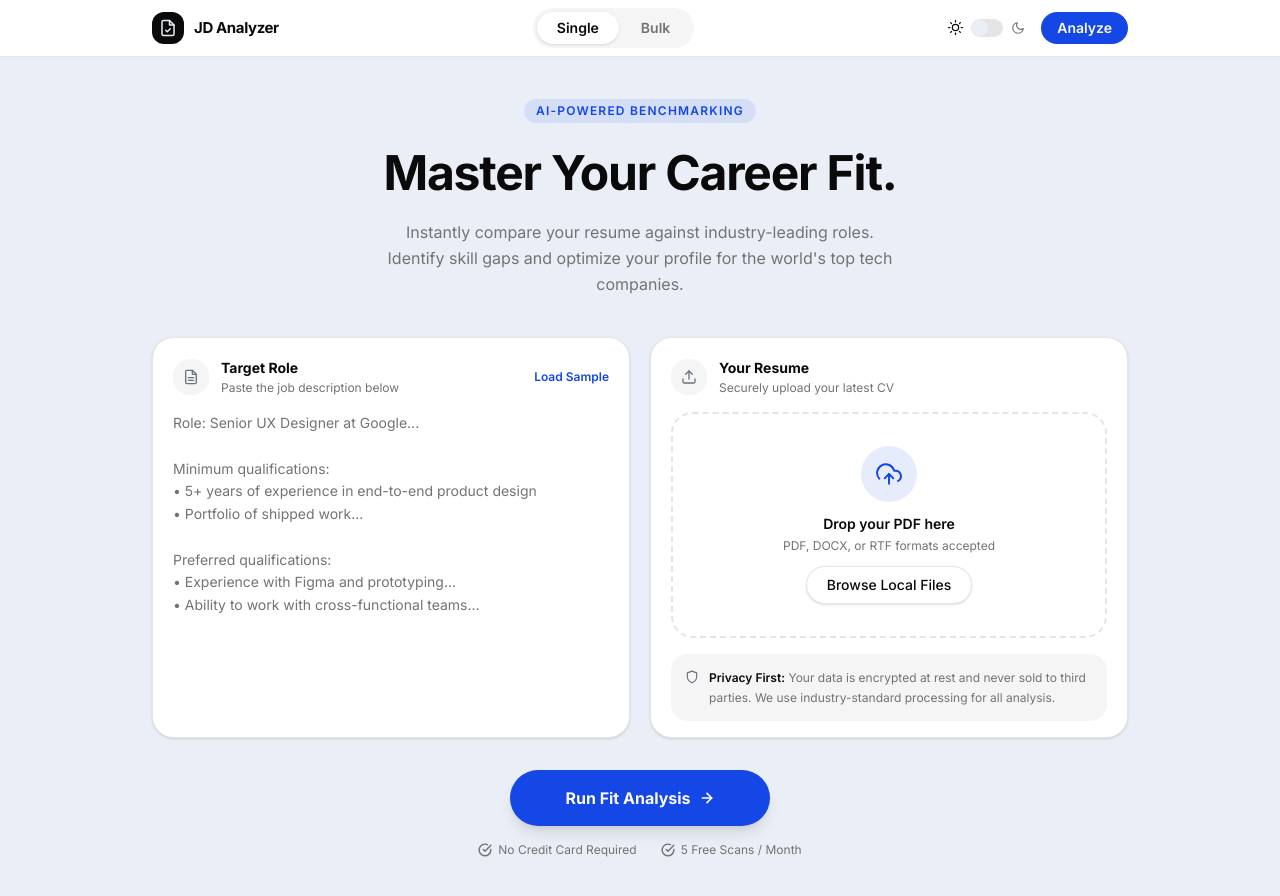
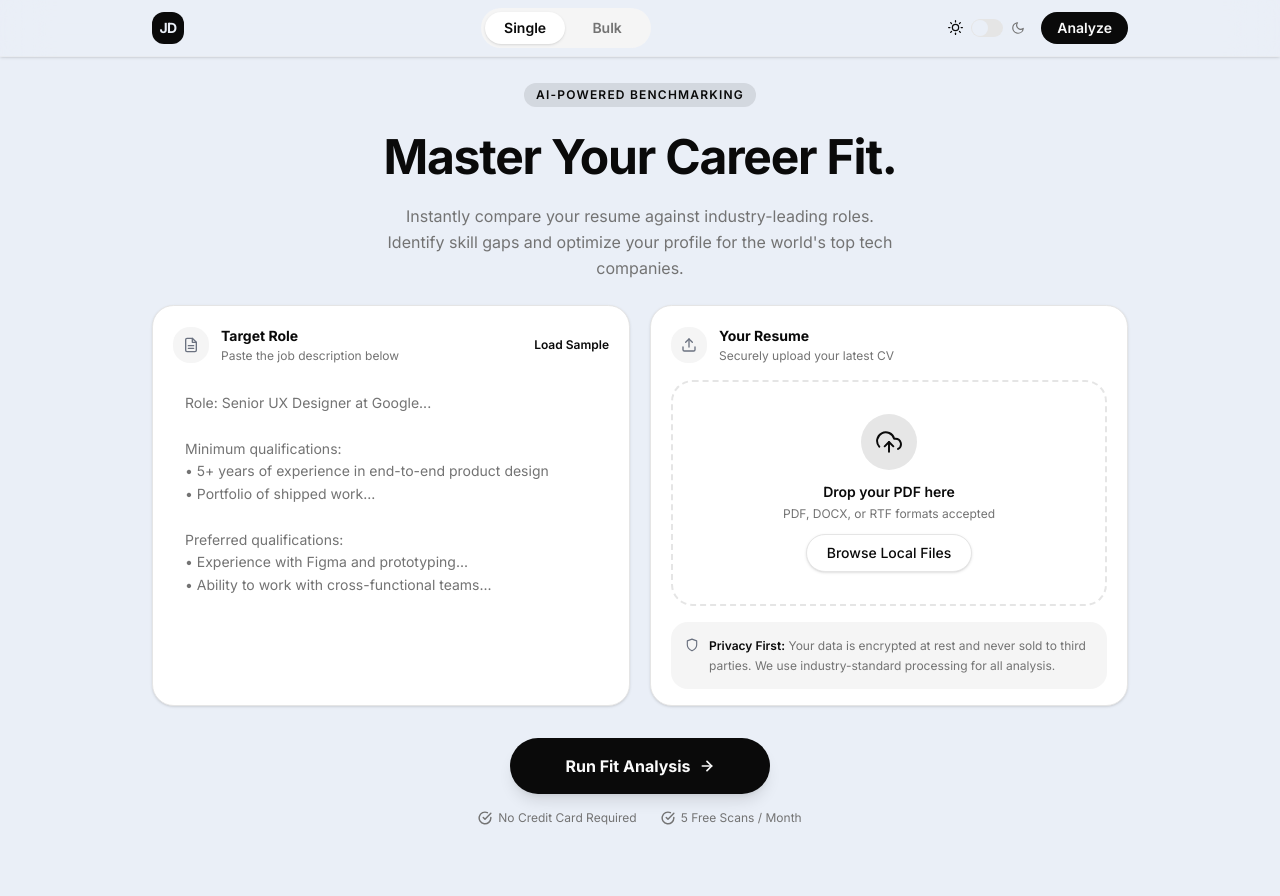
Before and after one commit to ayyoob-k-a/jd-analyzer, a Next.js app: page / in a window 1280 px wide. After the commit the page ends 850 px from the top, so only its background shows below. Built offline with nearby package versions, Linux system fonts and the light colour scheme; no server answers.

Commit message:
ui changed v1

```diff
--- a/app/globals.css
+++ b/app/globals.css
@@ -65,8 +65,8 @@
   --card-foreground: oklch(0.145 0 0);
   --popover: oklch(1 0 0);
   --popover-foreground: oklch(0.145 0 0);
-  --primary: oklch(0.488 0.243 264.376);  /* #2563EB brand blue        */
-  --primary-foreground: oklch(0.985 0 0);
+  --primary: oklch(0.145 0 0);            /* Minimalist black */
+  --primary-foreground: oklch(0.985 0 0); /* Minimalist white */
   --secondary: oklch(0.97 0 0);
   --secondary-foreground: oklch(0.205 0 0);
   --muted: oklch(0.97 0 0);
@@ -76,11 +76,11 @@
   --destructive: oklch(0.577 0.245 27.325);
   --border: oklch(0.922 0 0);
   --input: oklch(0.922 0 0);
-  --ring: oklch(0.488 0.243 264.376);
+  --ring: oklch(0.145 0 0);
   --radius: 0.75rem;
   --sidebar: oklch(0.985 0 0);
   --sidebar-foreground: oklch(0.145 0 0);
-  --sidebar-primary: oklch(0.488 0.243 264.376);
+  --sidebar-primary: oklch(0.145 0 0);
   --sidebar-primary-foreground: oklch(0.985 0 0);
   --sidebar-accent: oklch(0.97 0 0);
   --sidebar-accent-foreground: oklch(0.205 0 0);
@@ -96,8 +96,8 @@
   --card-foreground: oklch(0.92 0 0);
   --popover: oklch(0.2 0.015 264);
   --popover-foreground: oklch(0.92 0 0);
-  --primary: oklch(0.6 0.22 264.376);   /* lighter blue for dark mode  */
-  --primary-foreground: oklch(0.985 0 0);
+  --primary: oklch(0.985 0 0);          /* Minimalist white */
+  --primary-foreground: oklch(0.145 0 0); /* Minimalist black */
   --secondary: oklch(0.25 0.015 264);
   --secondary-foreground: oklch(0.92 0 0);
   --muted: oklch(0.25 0.015 264);
@@ -107,10 +107,10 @@
   --destructive: oklch(0.704 0.191 22.216);
   --border: oklch(1 0 0 / 10%);
   --input: oklch(1 0 0 / 12%);
-  --ring: oklch(0.6 0.22 264.376);
+  --ring: oklch(0.985 0 0);
   --sidebar: oklch(0.18 0.015 264);
   --sidebar-foreground: oklch(0.92 0 0);
-  --sidebar-primary: oklch(0.6 0.22 264.376);
+  --sidebar-primary: oklch(0.985 0 0);
   --sidebar-primary-foreground: oklch(0.985 0 0);
   --sidebar-accent: oklch(0.25 0.015 264);
   --sidebar-accent-foreground: oklch(0.92 0 0);
@@ -123,6 +123,9 @@
   * {
     @apply border-border outline-ring/50;
     box-sizing: border-box;
+    transition-property: color, background-color, border-color, text-decoration-color, fill, stroke;
+    transition-timing-function: cubic-bezier(0.4, 0, 0.2, 1);
+    transition-duration: 300ms;
   }
   html {
     font-family: 'Inter', sans-serif;
--- a/app/page.tsx
+++ b/app/page.tsx
@@ -1,7 +1,8 @@
 'use client';
 
-import { useRef, useState } from 'react';
+import { useRef, useState, useEffect } from 'react';
 import { useRouter } from 'next/navigation';
+import { motion, AnimatePresence } from 'framer-motion';
 import Navbar from '@/components/Navbar';
 import AnalyzeForm from '@/components/AnalyzeForm';
 import BulkForm from '@/components/BulkForm';
@@ -14,13 +15,14 @@ type AppView = 'form' | 'loading';
 export default function Home() {
   const [activeTab, setActiveTab] = useState<'single' | 'bulk'>('single');
   const [view, setView] = useState<AppView>('form');
+  const [showSplash, setShowSplash] = useState(true);
   const router = useRouter();
 
-  /**
-   * Navigation fires when BOTH conditions are true:
-   *   1. API returned and results saved  (resultReadyRef)
-   *   2. Loading animation finished      (animationDoneRef)
-   */
+  useEffect(() => {
+    const timer = setTimeout(() => setShowSplash(false), 1200);
+    return () => clearTimeout(timer);
+  }, []);
+
   const resultReadyRef = useRef(false);
   const animationDoneRef = useRef(false);
 
@@ -36,14 +38,12 @@ export default function Home() {
     setView('loading');
   };
 
-  /** Single mode — AnalyzeForm */
   const handleSuccess = (result: AnalysisResult) => {
     saveResult(result);
     resultReadyRef.current = true;
     tryNavigate();
   };
 
-  /** Bulk mode — BulkForm (multiple roles) */
   const handleBulkSuccess = (roles: AnalyzedRole[]) => {
     saveBulkResults(roles);
     resultReadyRef.current = true;
@@ -56,28 +56,83 @@ export default function Home() {
   };
 
   return (
-    <div className="min-h-screen bg-background">
-      {view === 'form' && (
+    <div className="min-h-screen bg-background overflow-hidden relative">
+      <AnimatePresence mode="wait">
+        {showSplash ? (
+          <motion.div
+            key="splash"
+            initial={{ opacity: 1 }}
+            exit={{ opacity: 0 }}
+            transition={{ duration: 0.5 }}
+            className="absolute inset-0 z-[100] flex items-center justify-center bg-background"
+          >
+            <motion.div
+              initial={{ scale: 0.9, opacity: 0 }}
+              animate={{ scale: 1, opacity: 1 }}
+              transition={{ duration: 0.5, ease: 'easeOut' }}
+              className="flex items-center gap-3"
+            >
+              <div className="w-12 h-12 rounded-xl flex items-center justify-center bg-foreground text-background shadow-lg font-black text-xl tracking-tighter">
+                JD
+              </div>
+              <h1 className="text-3xl font-bold text-foreground tracking-tight">Analyzer</h1>
+            </motion.div>
+          </motion.div>
+        ) : view === 'loading' ? (
+          <motion.div
+            key="loading"
+            initial={{ opacity: 0, scale: 0.98 }}
+            animate={{ opacity: 1, scale: 1 }}
+            exit={{ opacity: 0 }}
+            transition={{ duration: 0.4 }}
+            className="absolute inset-0 z-50 bg-background"
+          >
+            <LoadingScreen onComplete={handleAnimationComplete} />
+          </motion.div>
+        ) : (
+          <motion.div
+            key="form"
+            initial={{ opacity: 0 }}
+            animate={{ opacity: 1 }}
+            exit={{ opacity: 0, scale: 0.96 }}
+            transition={{ duration: 0.4 }}
+            className="min-h-screen flex flex-col"
+          >
             <Navbar activeTab={activeTab} onTabChange={setActiveTab} />
-      )}
-
-      {view === 'loading' ? (
-        <LoadingScreen onComplete={handleAnimationComplete} />
-      ) : (
-        <main className="max-w-5xl mx-auto px-6 py-10">
+            <main className="max-w-5xl mx-auto px-6 py-6 w-full flex-1">
+              <AnimatePresence mode="wait">
                 {activeTab === 'single' ? (
+                  <motion.div
+                    key="single"
+                    initial={{ opacity: 0, x: -20 }}
+                    animate={{ opacity: 1, x: 0 }}
+                    exit={{ opacity: 0, x: 20 }}
+                    transition={{ duration: 0.25 }}
+                  >
                     <AnalyzeForm
                       onSuccess={handleSuccess}
                       onLoadingStart={handleLoadingStart}
                     />
+                  </motion.div>
                 ) : (
+                  <motion.div
+                    key="bulk"
+                    initial={{ opacity: 0, x: 20 }}
+                    animate={{ opacity: 1, x: 0 }}
+                    exit={{ opacity: 0, x: -20 }}
+                    transition={{ duration: 0.25 }}
+                  >
                     <BulkForm
                       onBulkSuccess={handleBulkSuccess}
                       onLoadingStart={handleLoadingStart}
                     />
+                  </motion.div>
                 )}
+              </AnimatePresence>
             </main>
+          </motion.div>
         )}
+      </AnimatePresence>
     </div>
   );
 }
--- a/components/AnalyzeForm.tsx
+++ b/components/AnalyzeForm.tsx
@@ -103,7 +103,7 @@ export default function AnalyzeForm({ onSuccess, onLoadingStart }: AnalyzeFormPr
   return (
     <div>
       {/* ── Hero ── */}
-      <div className="text-center mb-10">
+      <div className="text-center mb-6">
         <span
           className="inline-block text-xs font-semibold tracking-widest uppercase mb-5 px-3 py-1 rounded-full bg-primary/10 text-primary"
         >
@@ -180,8 +180,8 @@ export default function AnalyzeForm({ onSuccess, onLoadingStart }: AnalyzeFormPr
                 placeholder={
                   'Role: Senior UX Designer at Google...\n\nMinimum qualifications:\n• 5+ years of experience in end-to-end product design\n• Portfolio of shipped work...\n\nPreferred qualifications:\n• Experience with Figma and prototyping...\n• Ability to work with cross-functional teams...'
                 }
-                className="flex-1 w-full text-sm text-foreground placeholder:text-muted-foreground resize-none focus:outline-none bg-transparent leading-relaxed"
-                style={{ minHeight: '260px' }}
+                className="flex-1 w-full text-sm text-foreground placeholder:text-muted-foreground resize-none focus:outline-none focus:ring-2 focus:ring-primary rounded-xl p-3 bg-transparent leading-relaxed"
+                style={{ minHeight: '200px' }}
                 aria-describedby={errors.jd ? 'jd-error' : undefined}
                 aria-invalid={!!errors.jd}
               />
@@ -246,8 +246,7 @@ export default function AnalyzeForm({ onSuccess, onLoadingStart }: AnalyzeFormPr
                     ? 'border-emerald-500/30 bg-emerald-500/10'
                     : 'border-border hover:border-primary/30 hover:bg-primary/5'
                 }`}
-                style={{ minHeight: '200px' }}
-                // focus:ring-blue-500 — defined inline via Tailwind utility above
+                style={{ minHeight: '160px' }}
               >
                 {file ? (
                   /* File selected */
@@ -432,12 +431,12 @@ export default function AnalyzeForm({ onSuccess, onLoadingStart }: AnalyzeFormPr
                     cx="12"
                     cy="12"
                     r="10"
-                    stroke="white"
+                    stroke="currentColor"
                     strokeWidth="4"
                   />
                   <path
                     className="opacity-75"
-                    fill="white"
+                    fill="currentColor"
                     d="M4 12a8 8 0 018-8V0C5.373 0 0 5.373 0 12h4z"
                   />
                 </svg>
@@ -451,7 +450,7 @@ export default function AnalyzeForm({ onSuccess, onLoadingStart }: AnalyzeFormPr
                   height="18"
                   viewBox="0 0 24 24"
                   fill="none"
-                  stroke="white"
+                  stroke="currentColor"
                   strokeWidth="2.5"
                   strokeLinecap="round"
                   strokeLinejoin="round"
--- a/components/BulkForm.tsx
+++ b/components/BulkForm.tsx
@@ -119,7 +119,7 @@ export default function BulkForm({ onBulkSuccess, onLoadingStart }: BulkFormProp
         </p>
       </div>
 
-      <div className="grid gap-5" style={{ gridTemplateColumns: '260px 1fr', alignItems: 'start' }}>
+      <div className="grid gap-5 grid-cols-1 md:grid-cols-[260px_1fr] items-start">
         {/* ── Left: Resume card ── */}
         <div className="bg-card rounded-2xl border border-border shadow-sm flex flex-col overflow-hidden">
           {/* Card header */}
--- a/components/Navbar.tsx
+++ b/components/Navbar.tsx
@@ -21,33 +21,16 @@ export default function Navbar({ activeTab, onTabChange }: NavbarProps) {
   const isDark = resolvedTheme === 'dark';
 
   return (
-    <nav className="bg-card border-b border-border sticky top-0 z-50 backdrop-blur-sm">
+    <nav className="bg-background/80 border-b border-border/40 sticky top-0 z-50 backdrop-blur-xl supports-[backdrop-filter]:bg-background/60 shadow-sm">
       <div className="max-w-5xl mx-auto px-6 h-14 flex items-center justify-between">
 
         {/* ── Logo ── */}
-        <div className="flex items-center gap-2.5">
+        <div className="flex items-center">
           <div
-            className="w-8 h-8 rounded-lg flex items-center justify-center flex-shrink-0 bg-foreground text-background"
+            className="w-8 h-8 rounded-lg flex items-center justify-center flex-shrink-0 bg-foreground text-background font-black text-sm tracking-tighter"
           >
-            <svg
-              width="18"
-              height="18"
-              viewBox="0 0 24 24"
-              fill="none"
-              stroke="currentColor"
-              strokeWidth="2"
-              strokeLinecap="round"
-              strokeLinejoin="round"
-              aria-hidden="true"
-            >
-              <path d="M14 2H6a2 2 0 0 0-2 2v16a2 2 0 0 0 2 2h12a2 2 0 0 0 2-2V8z"></path>
-              <polyline points="14 2 14 8 20 8"></polyline>
-              <path d="M9 15l2 2 4-4"></path>
-            </svg>
+            JD
           </div>
-          <span className="font-bold text-foreground text-[15px] tracking-tight">
-            JD Analyzer
-          </span>
         </div>
 
         {/* ── Single / Bulk tab toggle ── */}
@@ -61,7 +44,7 @@ export default function Navbar({ activeTab, onTabChange }: NavbarProps) {
             role="tab"
             aria-selected={activeTab === 'single'}
             onClick={() => onTabChange('single')}
-            className={`px-5 py-1.5 text-sm font-semibold rounded-full transition-all ${
+            className={`w-20 py-1.5 text-sm font-semibold rounded-full transition-all ${
               activeTab === 'single'
                 ? 'bg-card text-foreground shadow-sm'
                 : 'text-muted-foreground hover:text-foreground'
@@ -74,7 +57,7 @@ export default function Navbar({ activeTab, onTabChange }: NavbarProps) {
             role="tab"
             aria-selected={activeTab === 'bulk'}
             onClick={() => onTabChange('bulk')}
-            className={`px-5 py-1.5 text-sm font-semibold rounded-full transition-all ${
+            className={`w-20 py-1.5 text-sm font-semibold rounded-full transition-all ${
               activeTab === 'bulk'
                 ? 'bg-card text-foreground shadow-sm'
                 : 'text-muted-foreground hover:text-foreground'
@@ -140,7 +123,7 @@ export default function Navbar({ activeTab, onTabChange }: NavbarProps) {
 
           {/* Current page badge */}
           <div
-            className="px-4 py-1.5 rounded-full text-sm font-semibold text-primary-foreground select-none bg-primary"
+            className="hidden sm:block px-4 py-1.5 rounded-full text-sm font-semibold text-primary-foreground select-none bg-primary"
             aria-current="page"
           >
             Analyze
--- a/package.json
+++ b/package.json
@@ -12,6 +12,7 @@
     "@base-ui/react": "^1.6.0",
     "class-variance-authority": "^0.7.1",
     "clsx": "^2.1.1",
+    "framer-motion": "^12.41.0",
     "lucide-react": "^1.21.0",
     "next": "16.2.9",
     "next-themes": "^0.4.6",
```
Also changed, not shown: app/results/page.tsx (+42 -12 lines), 1 other file (tests, documents, lock files or other folders). Lines whose indentation alone changed are shown as unchanged.
